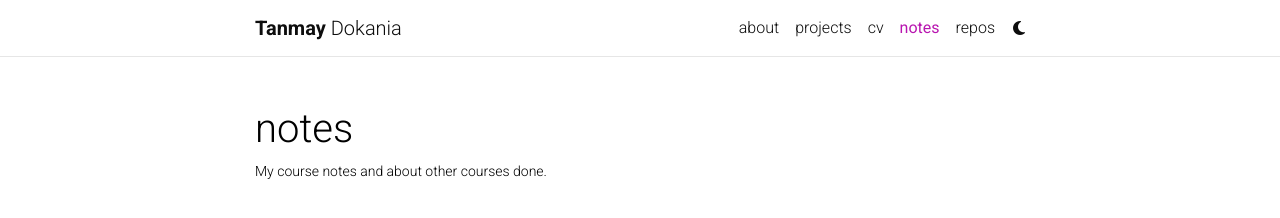
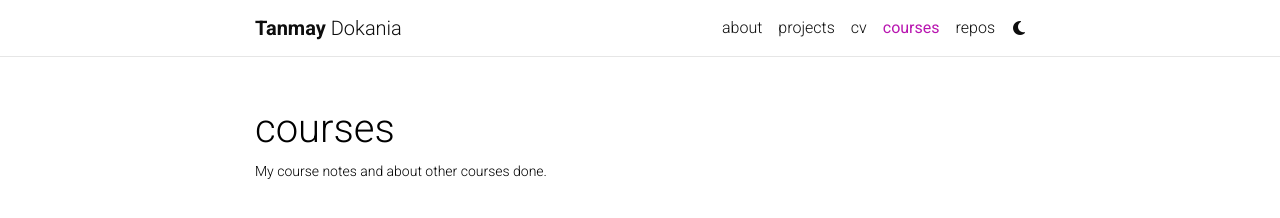
Before and after one commit to dokania-tanmay/dokania-tanmay.github.io, a Jekyll site: the page built from _pages/courses.md, in a window 1280 px wide and 1276 px high. Shown: the top 218 px of the window. Built offline with Jekyll 4.4.1, drawn with Linux system fonts in a browser that asks for light colours; comment, search, counter and statistics services are not loaded; a style sheet for code colours, icons or effects is not loaded.

Commit message:
minor changes

```diff
--- a/_config.yml
+++ b/_config.yml
@@ -8,7 +8,7 @@
 last_name: Dokania
 email: dokania.tanmay@gmail.com
 description: > # the ">" symbol means to ignore newlines until "footer_text:"
-  A simple, whitespace theme for academics. Based on [*folio](https://github.com/bogoli/-folio) design.
+  Electrical Engineering Undergraduate at IIT Bombay, interested in research on learning and control.
 footer_text: >
   Powered by <a href="https://jekyllrb.com/" target="_blank">Jekyll</a> with <a href="https://github.com/alshedivat/al-folio">al-folio</a> theme.
   Hosted by <a href="https://pages.github.com/" target="_blank">GitHub Pages</a>.
--- a/_pages/courses.md
+++ b/_pages/courses.md
@@ -1,7 +1,7 @@
 ---
 layout: page
 permalink: /courses/
-title: notes
+title: courses
 description: My course notes and about other courses done.
 nav: true
 nav_order: 5
```
